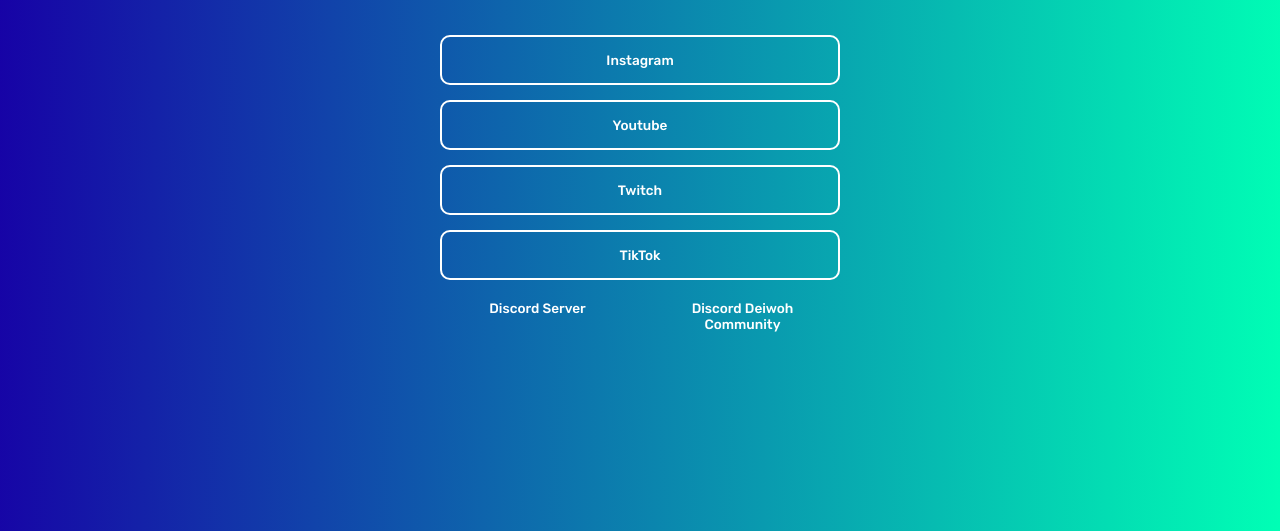
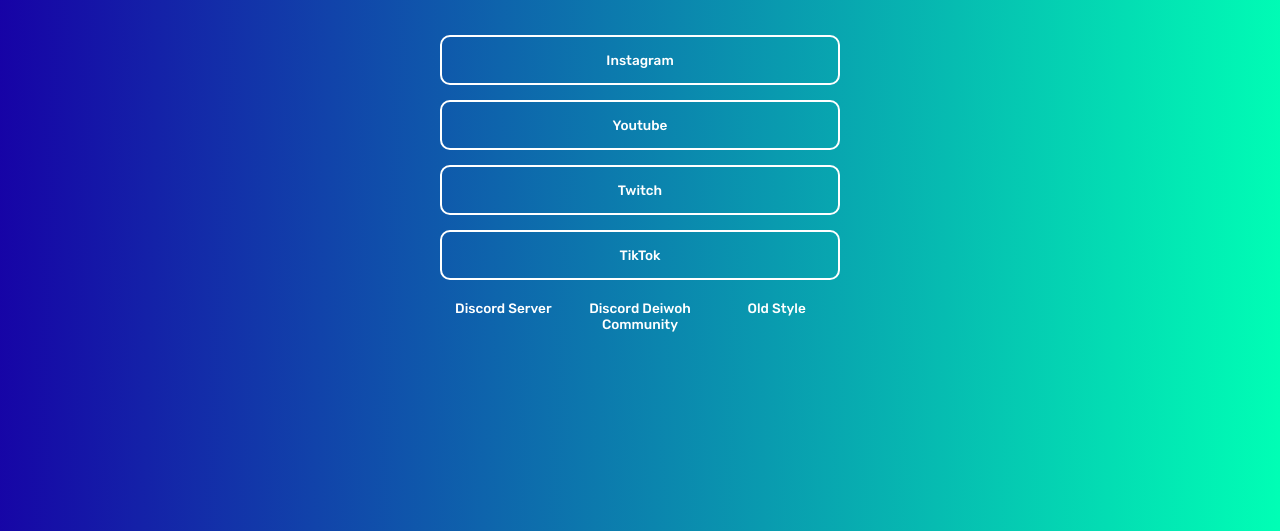
Before and after one commit to catown-boop/CatOwn, a plain HTML site: page index.html in a window 1280 px wide. Shown: the part 340-871 px from the top of the page. Drawn offline with Linux system fonts and the light colour scheme.

Commit message:
Update index.html

```diff
--- a/index.html
+++ b/index.html
@@ -34,6 +34,7 @@
         <div class="channels">
             <a href="https://discord.gg/VScrg2mJqf" target="_blank">Discord Server</a>
             <a href="https://discord.gg/RVMEb5CvAX" target="_blank">Discord Deiwoh Community</a>
+            <a href="oldindex.html" target="_blank">Old Style</a>
         </div>
 </div>
 </body>
```
